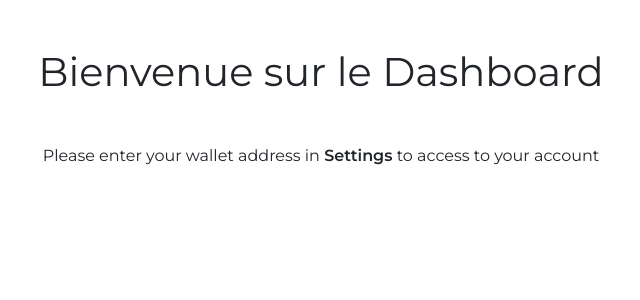
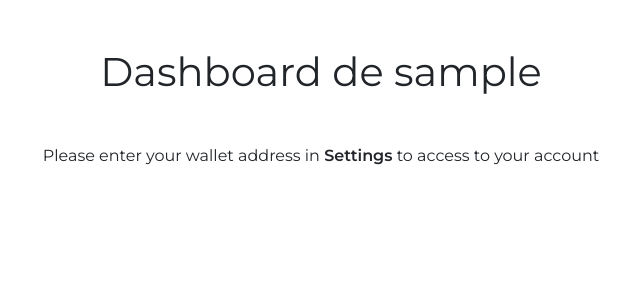
Before and after one commit to GuillaumeSimonet17/dApp, a Django app: template staking_project/staking/templates/staking/dashboard.html in a window 1280 px wide. Shown: the part 56-356 px from the top of the page, without its empty margins (319-959 px from the left). Run offline with Django 5.2, Linux system fonts and the light colour scheme; the template is opened without the code that fills it: most values are stand-ins (such as "Sample title", 1, 10 or a date in 2020); parts of the project's set-up code (start-up, migrations or seed data) failed here and were passed over.

Commit message:
Add display username to dashboard

```diff
--- a/staking_project/staking/templates/staking/dashboard.html
+++ b/staking_project/staking/templates/staking/dashboard.html
@@ -5,7 +5,7 @@
 
 {% block content %}
     <div class="container">
-        <h1 class="text-center my-5">Bienvenue sur le Dashboard</h1>
+        <h1 class="text-center my-5">Dashboard de {{ username }}</h1>
 
         {% if wallet_valid %}
 
--- a/staking_project/staking/views.py
+++ b/staking_project/staking/views.py
@@ -76,9 +76,11 @@ def dashboard(request):
         tokens_for_next_level = get_tokens_for_next_level(wallet_address) / (10 ** 18)
     except:
         return render(request, 'staking/dashboard.html', {
+            'username': user_profile.user.username,
             'wallet_valid': False,
         })
     return render(request, 'staking/dashboard.html', {
+        'username': user_profile.user.username,
         'wallet_valid': True,
         'balance': balance,
         'staked_balance': staked_balance_in_tokens,
```
